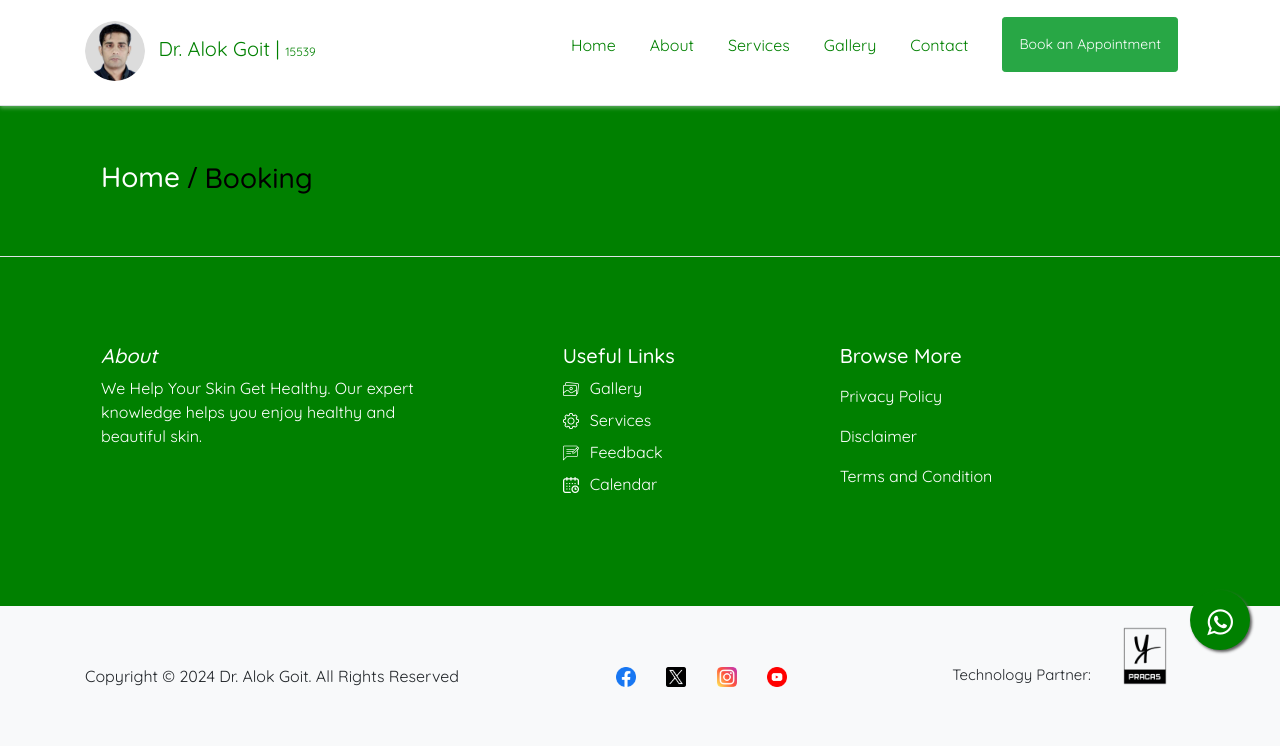
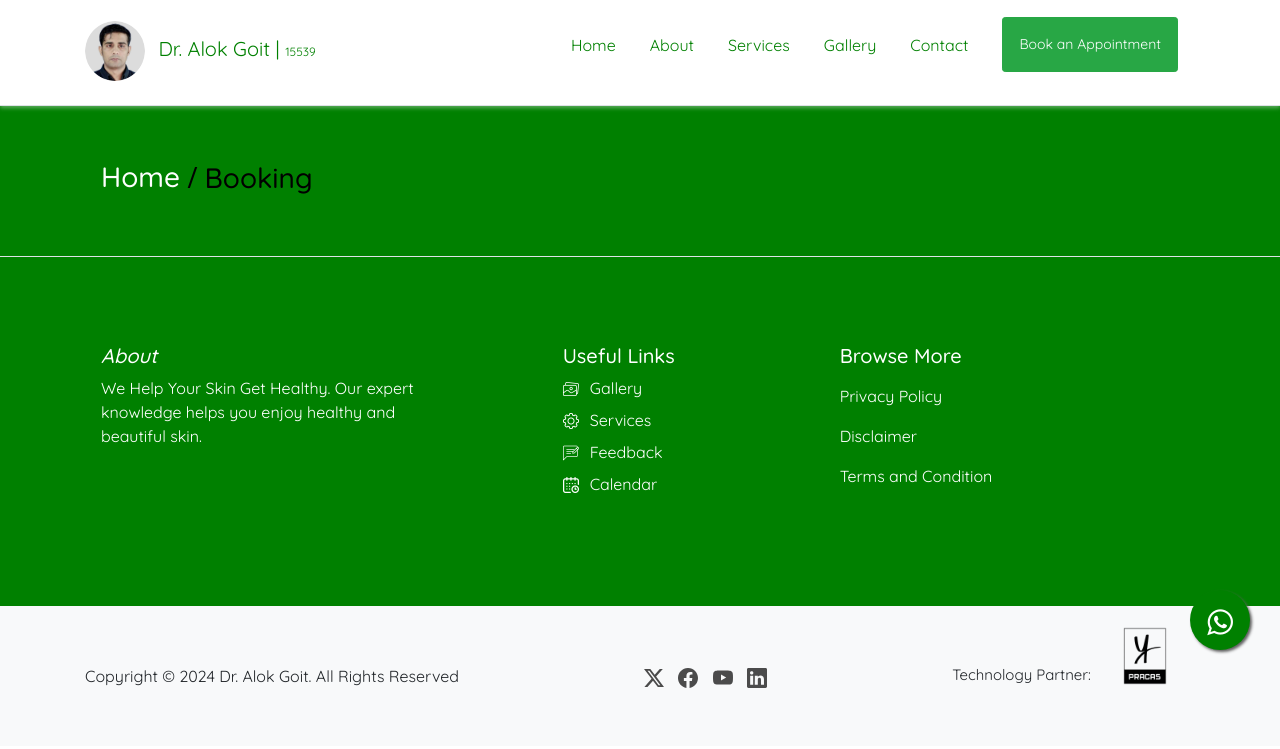
Before and after one commit to pracasupreti/dralok.com.np, a plain HTML site: page booking.htm in a window 1280 px wide. Drawn offline with nearby package versions, Linux system fonts and the light colour scheme.

Commit message:
update footer
-update social icon in bottom footer

```diff
--- a/booking.htm
+++ b/booking.htm
@@ -100,15 +100,28 @@
      <div class="container   d-flex flex-wrap justify-content-between align-items-center ">
          <div class="text-muted-foregroundsm-text-center">Copyright © 2024 Dr. Alok Goit. All Rights Reserved</div>
          <div class="flex align-items-center">
-             <!-- <a href="#" class="btn btn-outline-secondary btn-sm mr-2  footer-link"><i class="fab fa-facebook-f"></i></a>
-             <a href="#" class="btn btn-outline-secondary btn-sm mr-2  footer-link"><i class="fab fa-twitter"></i></a>
-             <a href="#" class="btn btn-outline-secondary btn-sm mr-2  footer-link"><i class="fab fa-instagram"></i></a> -->
-             <a href="#" class="btn  btn-sm mr-2  footer-link"><img src="assets/images/footer/facebook.png" alt="" height="20px" width="20px"></a>
-             <a href="#" class="btn  btn-sm mr-2  footer-link"><img src="assets/images/footer/twitter.png" alt="" height="20px" width="20px"></a>
-             <a href="#" class="btn  btn-sm mr-2  footer-link"><img src="assets/images/footer/instagram.png" alt="" height="20px" width="20px"></a>
-             <a href="#" class="btn  btn-sm mr-2  footer-link"><img src="assets/images/footer/youtube.png" alt="" height="20px" width="20px"></a>
+            <a href="https://twitter.com/pracasinfosys" target="_blank" style="padding-left: 5px; padding-right: 5px;">
+            <svg xmlns="http://www.w3.org/2000/svg" width="20" height="20" fill="#4b4b4b" class="bi bi-twitter-x" viewBox="0 0 16 16">
+            <path d="M12.6.75h2.454l-5.36 6.142L16 15.25h-4.937l-3.867-5.07-4.425 5.07H.316l5.733-6.57L0 .75h5.063l3.495 4.633L12.601.75Zm-.86 13.028h1.36L4.323 2.145H2.865z"></path>
+            </svg></a>
+          <!-- fa -->
+            <a href="https://facebook.com/pracasinfosys" target="_blank" style="padding-left: 5px; padding-right: 5px;">
+            <svg xmlns="http://www.w3.org/2000/svg" width="20" height="20" fill="#4b4b4b" class="bi bi-facebook" viewBox="0 0 16 16">
+            <path d="M16 8.049c0-4.446-3.582-8.05-8-8.05C3.58 0-.002 3.603-.002 8.05c0 4.017 2.926 7.347 6.75 7.951v-5.625h-2.03V8.05H6.75V6.275c0-2.017 1.195-3.131 3.022-3.131.876 0 1.791.157 1.791.157v1.98h-1.009c-.993 0-1.303.621-1.303 1.258v1.51h2.218l-.354 2.326H9.25V16c3.824-.604 6.75-3.934 6.75-7.951"></path>
+            </svg></a>
 
-         </div>
+            <a href="https://youtube.com/pracasinfosys" target="_blank" style="padding-left: 5px; padding-right: 5px;">
+            <svg xmlns="http://www.w3.org/2000/svg" width="20" height="20" fill="#4b4b4b" class="bi bi-youtube" viewBox="0 0 16 16">
+            <path d="M8.051 1.999h.089c.822.003 4.987.033 6.11.335a2.01 2.01 0 0 1 1.415 1.42c.101.38.172.883.22 1.402l.01.104.022.26.008.104c.065.914.073 1.77.074 1.957v.075c-.001.194-.01 1.108-.082 2.06l-.008.105-.009.104c-.05.572-.124 1.14-.235 1.558a2.01 2.01 0 0 1-1.415 1.42c-1.16.312-5.569.334-6.18.335h-.142c-.309 0-1.587-.006-2.927-.052l-.17-.006-.087-.004-.171-.007-.171-.007c-1.11-.049-2.167-.128-2.654-.26a2.01 2.01 0 0 1-1.415-1.419c-.111-.417-.185-.986-.235-1.558L.09 9.82l-.008-.104A31 31 0 0 1 0 7.68v-.123c.002-.215.01-.958.064-1.778l.007-.103.003-.052.008-.104.022-.26.01-.104c.048-.519.119-1.023.22-1.402a2.01 2.01 0 0 1 1.415-1.42c.487-.13 1.544-.21 2.654-.26l.17-.007.172-.006.086-.003.171-.007A100 100 0 0 1 7.858 2zM6.4 5.209v4.818l4.157-2.408z"></path>
+            </svg></a>
+
+            <a href="https://www.linkedin.com/company/pracas/" target="_blank" style="padding-left: 5px; padding-right: 5px;">
+            <svg xmlns="http://www.w3.org/2000/svg" width="20" height="20" fill="#4b4b4b" class="bi bi-linkedin" viewBox="0 0 16 16">
+            <path d="M0 1.146C0 .513.526 0 1.175 0h13.65C15.474 0 16 .513 16 1.146v13.708c0 .633-.526 1.146-1.175 1.146H1.175C.526 16 0 15.487 0 14.854zm4.943 12.248V6.169H2.542v7.225zm-1.2-8.212c.837 0 1.358-.554 1.358-1.248-.015-.709-.52-1.248-1.342-1.248S2.4 3.226 2.4 3.934c0 .694.521 1.248 1.327 1.248zm4.908 8.212V9.359c0-.216.016-.432.08-.586.173-.431.568-.878 1.232-.878.869 0 1.216.662 1.216 1.634v3.865h2.401V9.25c0-2.22-1.184-3.252-2.764-3.252-1.274 0-1.845.7-2.165 1.193v.025h-.016l.016-.025V6.169h-2.4c.03.678 0 7.225 0 7.225z"></path>
+            </svg></a>
+
+
+      </div>
          <div style="font-size: 15px;" >Technology Partner: <a href="https://www.pracas.net" target="_blank"><img src="assets/images/footer/footer.png" alt="" class="img-fluid " height="100px" width="100px" style="margin-bottom: 2.5rem!important;"></a></div>
        </div>
     </div>
```
Also changed, not shown: feedback.htm (+21 -8 lines).
